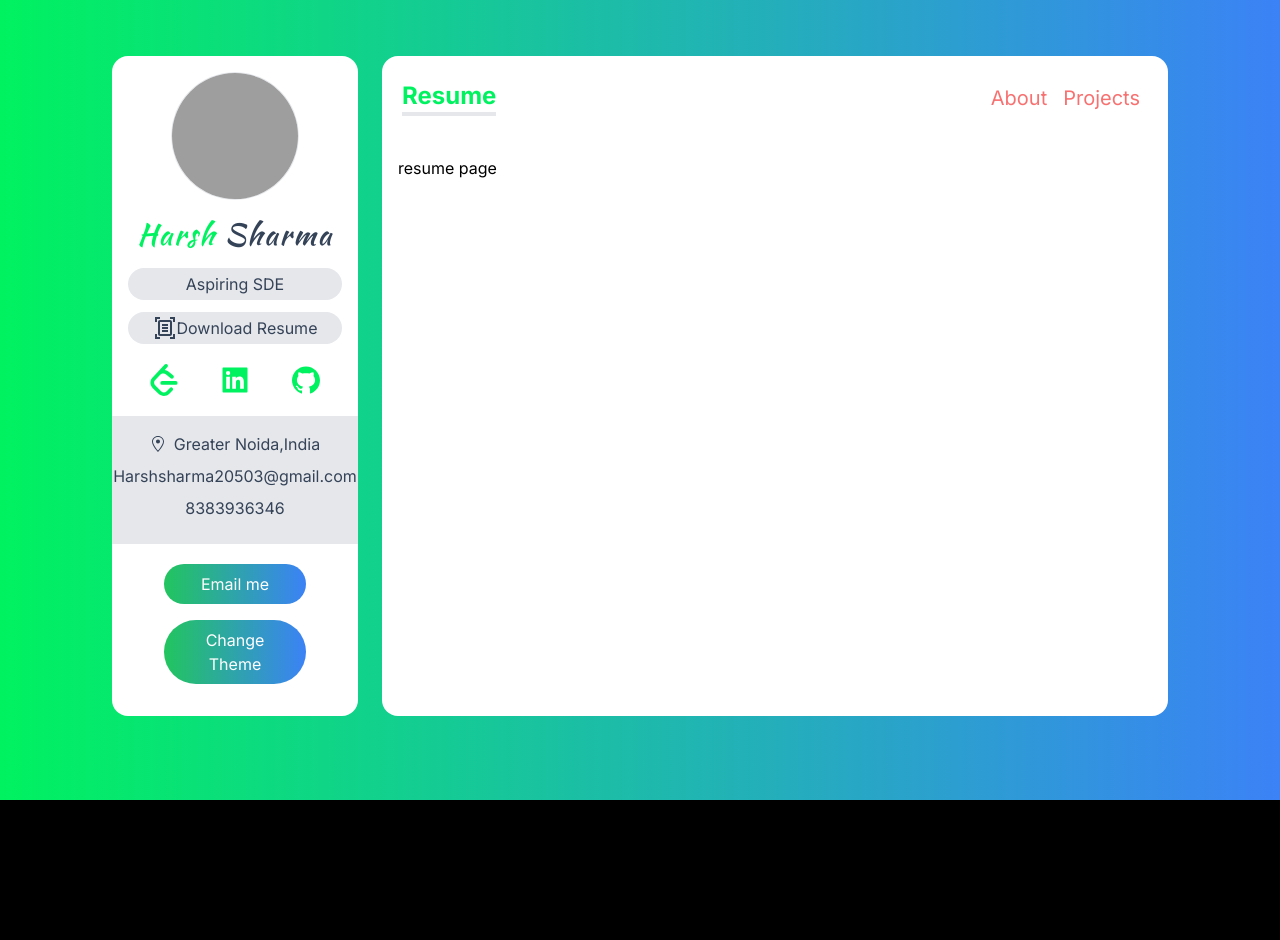
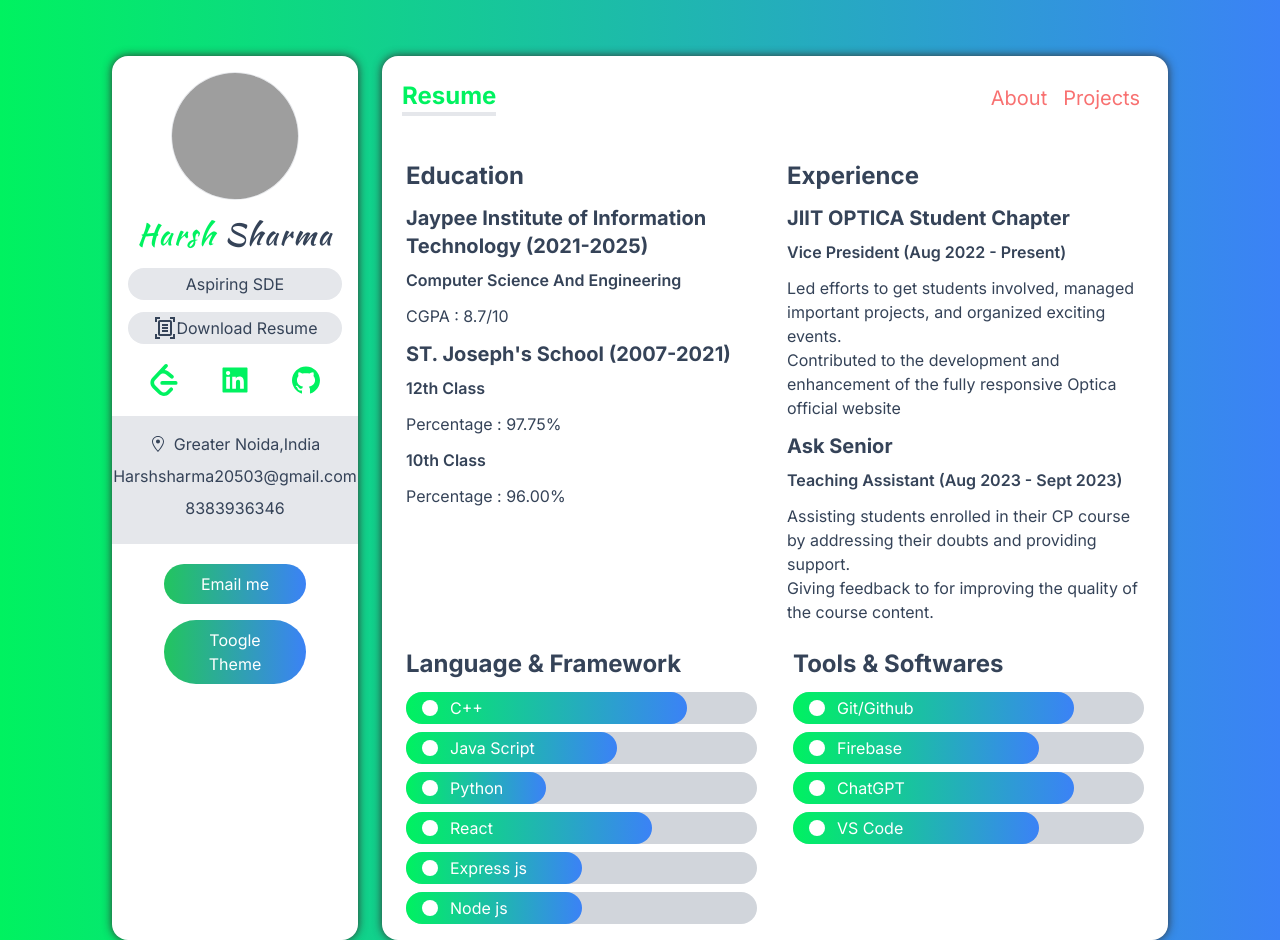
Before and after one commit to HarshSharma20503/Portfolio, a Next.js app: page / in a window 1280 px wide. Both pictures are taken after a click on the element "Resume". Before the commit the page ends 800 px from the top, so only its background shows below. Built offline with nearby package versions, Linux system fonts and the light colour scheme; grey boxes are pictures that could not be loaded.

Commit message:
finished resume section and added dark mode

```diff
--- a/app/Components/About.tsx
+++ b/app/Components/About.tsx
@@ -13,7 +13,7 @@ const About = () => {
         className="flex-grow p-4 mt-5 bg-gray-400 dark:bg-dark-100 "
         style={{ marginLeft: "-1.5rem", marginRight: "-1.5rem" }}
       >
-        <h4 className="my-3 text-xl font-semibold tracking-wide text-black text-center">
+        <h4 className="my-3 text-xl font-semibold tracking-wide text-center">
           What I am doing
         </h4>
 
--- a/app/Components/Resume.tsx
+++ b/app/Components/Resume.tsx
@@ -1,9 +1,84 @@
+import Bar from '../Utility Components/Bar'
+import { languages, tools } from '@/data'
 const Resume = () => {
-    return (
-      <div className='p-4 text-black'>
-          resume page
+  return (
+    <div className='px-6 py-2'>
+      {/* //! Education & Experience */}
+      <div className='grid gap-6 md:grid-cols-2'>
+        <div className='text-grey'>
+          <h5 className='my-3 text-2xl font-bold'>Education</h5>
+          <div className=''>
+            <h5 className='my-2 text-xl font-bold '>
+              Jaypee Institute of Information Technology (2021-2025)
+            </h5>
+            <p className='font-semibold'>
+              Computer Science And Engineering
+            </p>
+            <p className='my-3'>
+              CGPA : 8.7/10
+            </p>
+            <h5 className='my-2 text-xl font-bold '>
+              ST. Joseph's School (2007-2021)
+            </h5>
+            <p className='font-semibold'>
+              12th Class
+            </p>
+            <p className='my-3'>
+              Percentage : 97.75%
+            </p>
+            <p className='font-semibold'>
+              10th Class
+            </p>
+            <p className='my-3'>
+              Percentage : 96.00%
+            </p>
+          </div>
+        </div>
+        <div className='text-grey'>
+          <h5 className='my-3 text-2xl font-bold'>Experience</h5>
+          <div className=''>
+            <h5 className='my-2 text-xl font-bold'>
+              JIIT OPTICA Student Chapter
+            </h5>
+            <p className='font-semibold'>Vice President (Aug 2022 - Present)</p>
+            <p className='my-3'>
+            Led efforts to get students involved, managed important projects, and organized exciting events.<br/>
+            Contributed to the development and enhancement of the fully responsive Optica official website
+            </p>
+            <h5 className='my-2 text-xl font-bold'>
+              Ask Senior
+            </h5>
+            <p className='font-semibold'>Teaching Assistant (Aug 2023 - Sept 2023)</p>
+            <p className='my-3'>
+              Assisting students enrolled in their CP course by addressing their doubts and providing support.<br />
+              Giving feedback to for improving the quality of the course content.
+            </p>
+          </div>
+        </div>
       </div>
-    )
-  }
 
-  export default Resume
+      {/*Languages & Tools */}
+      <div className='grid gap-9 md:grid-cols-2'>
+        <div className='text-grey'>
+          <h5 className='my-3 text-2xl font-bold'>Language & Framework</h5>
+          <div className='my-2'>
+            {languages.map((language, i) => (
+              <Bar value={language} key={i} />
+            ))}
+          </div>
+        </div>
+
+        <div className='text-grey'>
+          <h5 className='my-3 text-2xl font-bold'>Tools & Softwares</h5>
+          <div className='my-2'>
+            {tools.map((tool, i) => (
+              <Bar value={tool} key={i} />
+            ))}
+          </div>
+        </div>
+      </div>
+    </div>
+  )
+}
+
+export default Resume
--- a/app/Components/Sidebar.tsx
+++ b/app/Components/Sidebar.tsx
@@ -19,7 +19,7 @@ const Sidebar = () => {
             <h3 className={`my-4 text-3xl font-medium tracking-wider font-kaushan ${inter.className}`}>
                 <span className='text-green '>Harsh</span> Sharma
             </h3>
-            <p className='px-2 py-1 my-3 bg-gray-200 rounded-full dark:bg-black-500'>
+            <p className='px-2 py-1 my-3 bg-gray-200 dark:bg-dark-200 rounded-full dark:bg-black-500'>
                 Aspiring SDE
             </p>
 
@@ -27,7 +27,7 @@ const Sidebar = () => {
             <a
                 href='/Harsh_Sharma_Resume.pdf'
                 download='Harsh Sharma Resume.pdf'
-                className='flex items-center justify-center px-2 py-1 my-2 bg-gray-200 rounded-full cursor-pointer dark:bg-black-500'>
+                className='flex items-center justify-center px-2 py-1 my-2 bg-gray-200 dark:bg-dark-200 rounded-full cursor-pointer dark:bg-black-500'>
                 <MdOutlineDocumentScanner className='w-6 h-6' />
                 <span>Download Resume</span>
             </a>
@@ -47,7 +47,7 @@ const Sidebar = () => {
 
             {/* Contacts */}
             <div
-                className='py-4 my-5 bg-gray-200 dark:bg-black-500'
+                className='py-4 my-5 bg-gray-200 dark:bg-dark-200 dark:bg-black-500'
                 style={{ marginLeft: '-1rem', marginRight: '-1rem' }}>
                 <div className='flex items-center justify-center'>
                     <GoLocation className='mr-2' /> <span>Greater Noida,India </span>
--- /dev/null
+++ b/app/Utility Components/Bar.tsx
@@ -0,0 +1,21 @@
+import { FunctionComponent } from 'react'
+
+import { Skill } from '@/types'
+
+const Bar: FunctionComponent<{ value: Skill }> = ({
+   value: { Icon, level, name },
+}) => {
+   const bar_width = `${level}%`
+   return (
+      <div className='my-2 text-white bg-gray-300 dark:bg-dark-300 rounded-full dark:bg-black-500'>
+         <div
+            className='flex items-center px-4 py-1 rounded-full bg-gradient-to-r from-green to-blue-500'
+            style={{
+               width: bar_width,
+            }}>
+            <Icon className='mr-3' /> {name}
+         </div>
+      </div>
+   )
+}
+export default Bar
--- a/app/Utility Components/ChangeThemeButton.tsx
+++ b/app/Utility Components/ChangeThemeButton.tsx
@@ -1,10 +1,16 @@
 'use client';
+import { useTheme } from "next-themes";
+const ChangeThemeButton = () => {
+    const {theme,setTheme} = useTheme();
 
-const ChangeThemeButton = () => {
+    const changeTheme = () =>{
+        setTheme(theme === 'light'?'dark':'light');
+    }
     return (
         <button
+            onClick={changeTheme}
             className='w-8/12 px-5 py-2 my-4 text-white bg-black rounded-full cursor-pointer bg-gradient-to-r from-green-500 to-blue-500 focus:outline-none hover:scale-105 '>
-            Change Theme
+            Toogle Theme
         </button>
     )
 }
--- a/app/Utility Components/ServiceCard.tsx
+++ b/app/Utility Components/ServiceCard.tsx
@@ -16,7 +16,7 @@ const ServiceCard: FunctionComponent<{ service: Service }> = ({
       <div className='flex items-center p-2 space-x-4 '>
          <Icon className='w-12 h-12 text-green' />
          <div className=''>
-            <h4 className='font-bold text-black'>{title}</h4>
+            <h4 className='font-bold'>{title}</h4>
             <p className='text-grey' dangerouslySetInnerHTML={createMarkup()} />
          </div>
       </div>
--- a/app/layout.tsx
+++ b/app/layout.tsx
@@ -15,8 +15,8 @@ export default function RootLayout({
   children: React.ReactNode
 }) {
   return (
-    <html lang="en" className='h-screen w-screen'>
-      <body className={`bg-fixed bg-gradient-to-r from-green to-blue-500 dark:from-black-500 dark:to-black-700 ${inter.className}`}>
+    <html lang="en" className='h-screen w-screen dark'>
+      <body className={`bg-fixed bg-gradient-to-r from-green to-blue-500 dark:from-dark-500 dark:to-dark-700 dark:text-white ${inter.className}`}>
         {children}
       </body>
     </html>
--- a/app/page.tsx
+++ b/app/page.tsx
@@ -1,17 +1,20 @@
+'use client';
 import Sidebar from './Components/Sidebar'
 import Mainbar from './Components/Mainbar'
-
+import { ThemeProvider } from 'next-themes'
 const page = () => {
   return (
-    <div className='grid grid-cols-12 gap-6 px-5 my-14 lg:mb-0 md:mb-16 sm:px-20 md:px-32 lg:px-2 xl:px-28 2xl:px-40' >
-      <div className='h-full col-span-12 p-4 text-base text-center bg-white lg:col-span-3 rounded-2xl '>
-        <Sidebar />
+    <ThemeProvider attribute='class'>
+      <div className='grid grid-cols-12 gap-6 px-5 my-14 lg:mb-0 md:mb-16 sm:px-20 md:px-32 lg:px-2 xl:px-28 2xl:px-40' >
+
+        <div className='h-full col-span-12 p-4 text-base text-center bg-white dark:bg-dark-500 lg:col-span-3 rounded-2xl shadow-custom-light dark:shadow-custom-dark'>
+          <Sidebar />
+        </div>
+        <div className='flex flex-col col-span-12 bg-white rounded-2xl dark:text-white lg:col-span-9 dark:bg-dark-500 shadow-custom-light dark:shadow-custom-dark'>
+          <Mainbar />
+        </div>
       </div>
-      <div className='flex flex-col col-span-12 bg-white rounded-2xl dark:text-white lg:col-span-9'>
-        <Mainbar/>
-      </div>
-    </div>
-
+    </ThemeProvider>
   )
 }
 
--- a/data.tsx
+++ b/data.tsx
@@ -16,7 +16,7 @@ export const services: Service[] = [
     {
         Icon: FaServer,
         title: "Backend  Development",
-        about: "I've crafted REST APIs, incorporating the power of <b>MongoDB</b> for seamless database management and utilizing <b>Express.js</b> with <b>Node.js</b> for server-side development. ",
+        about: "I've had the opportunity to work on REST APIs, utilizing the strengths of <b>MongoDB</b> for efficient database management and on <b>Express.js</b> with <b>Node.js</b> for server-side development.",
     },
     {
         Icon: MdDeveloperMode,
@@ -44,8 +44,8 @@ export const services: Service[] = [
 export const languages: Skill[] = [
     {
         Icon: BsCircleFill,
-        name: "Python",
-        level: "45",
+        name: "C++",
+        level: "80",
     },
     {
         Icon: BsCircleFill,
@@ -54,8 +54,8 @@ export const languages: Skill[] = [
     },
     {
         Icon: BsCircleFill,
-        name: "React Native",
-        level: "80",
+        name: "Python",
+        level: "40",
     },
     {
         Icon: BsCircleFill,
@@ -64,36 +64,36 @@ export const languages: Skill[] = [
     },
     {
         Icon: BsCircleFill,
-        name: "Django",
-        level: "80",
+        name: "Express js",
+        level: "50",
     },
     {
         Icon: BsCircleFill,
-        name: "Bootstrap",
-        level: "80",
+        name: "Node js",
+        level: "50",
     },
 ];
 
 export const tools: Skill[] = [
     {
         Icon: BsCircleFill,
-        name: "Figma",
-        level: "85",
+        name: "Git/Github",
+        level: "80",
     },
     {
         Icon: BsCircleFill,
-        name: "Photoshop",
-        level: "45",
+        name: "Firebase",
+        level: "70",
     },
     {
         Icon: BsCircleFill,
-        name: "Illustrator",
-        level: "60",
+        name: "ChatGPT",
+        level: "80",
     },
     {
         Icon: BsCircleFill,
-        name: "Framer",
-        level: "45",
+        name: "VS Code",
+        level: "70",
     },
 ];
 
--- a/package.json
+++ b/package.json
@@ -10,6 +10,7 @@
   },
   "dependencies": {
     "next": "14.0.4",
+    "next-themes": "^0.2.1",
     "react": "^18",
     "react-dom": "^18",
     "react-icons": "^4.12.0"
--- a/tailwind.config.ts
+++ b/tailwind.config.ts
@@ -6,6 +6,13 @@ const config: Config = {
     './components/**/*.{js,ts,jsx,tsx,mdx}',
     './app/**/*.{js,ts,jsx,tsx,mdx}',
   ],
+  darkMode: 'class',
+  variants:{
+    extends:{
+      textOpacity: ['dark'],
+      boxShadow: ['dark']
+    }
+  },
   theme: {
     extend: {
       backgroundImage: {
@@ -16,12 +23,21 @@ const config: Config = {
       fontFamily: {
         'kaushan': ['Kaushan Script',]
       },
+      boxShadow: {
+        "custom-light": " 0 0 10px #313131",
+        "custom-dark": "5px 5px 10px #0a0c0e , -5px -5px 10px #14161c",
+      },
       colors: {
         'green': {
           DEFAULT: '#00f260'
         },
-        'grey':{
-          DEFAULT: '#354358'
+        dark:{
+          DEFAULT: "#010101",
+          100: "#0a0b0e",
+          200: "#16181d",
+          300: "#16181d",
+          500: "#0f1115",
+          700: "#202125",
         }
       },
     },
```
Also changed, not shown: 1 other file (tests, documents, lock files or other folders).
